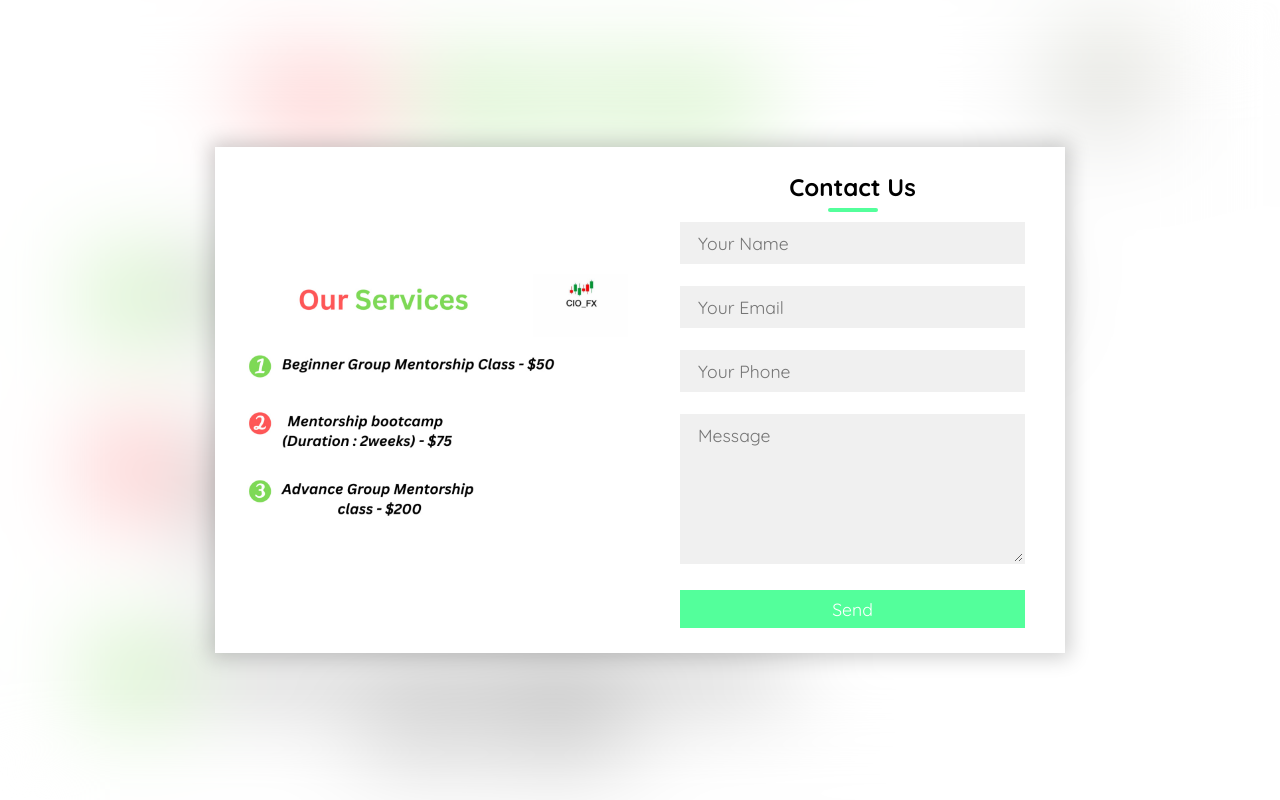
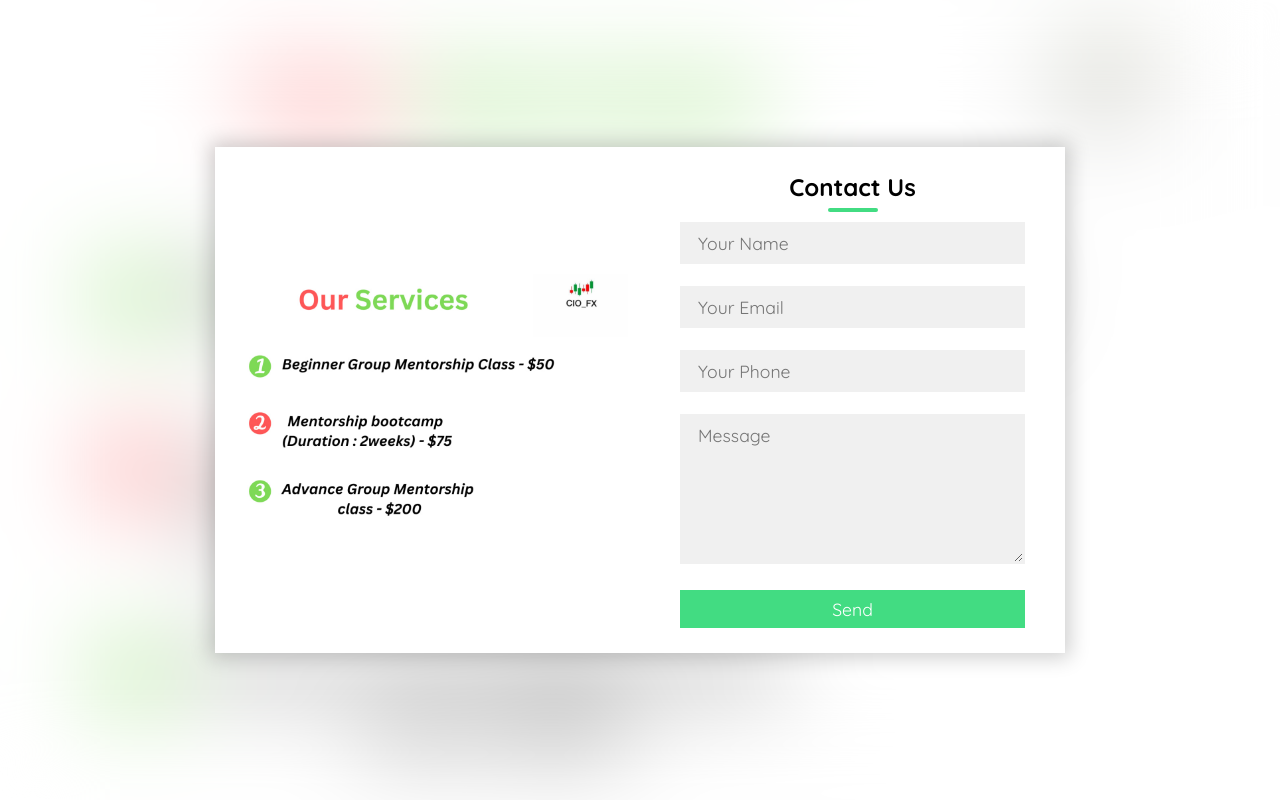
Before and after one commit to CalebCio/Responsive-Contact-Form, a plain HTML site: page index.html in a window 1280 px wide. Drawn offline with Linux system fonts and the light colour scheme.

Commit message:
color commit

```diff
--- a/styles.css
+++ b/styles.css
@@ -71,7 +71,7 @@ h2:after {
     height: 4px;
     width: 50px;
     border-radius: 2px;
-    background-color: #53ff9b;
+    background-color: #42dc82;
 }
 
 .field {
@@ -102,7 +102,7 @@ h2:after {
     width: 100%;
     padding: 0.5rem 1rem;
     font-size: 1.1rem;
-    background-color: #53ff9b;
+    background-color: #42dc82;
     cursor: pointer;
     outline: none;
     border: none;
```
